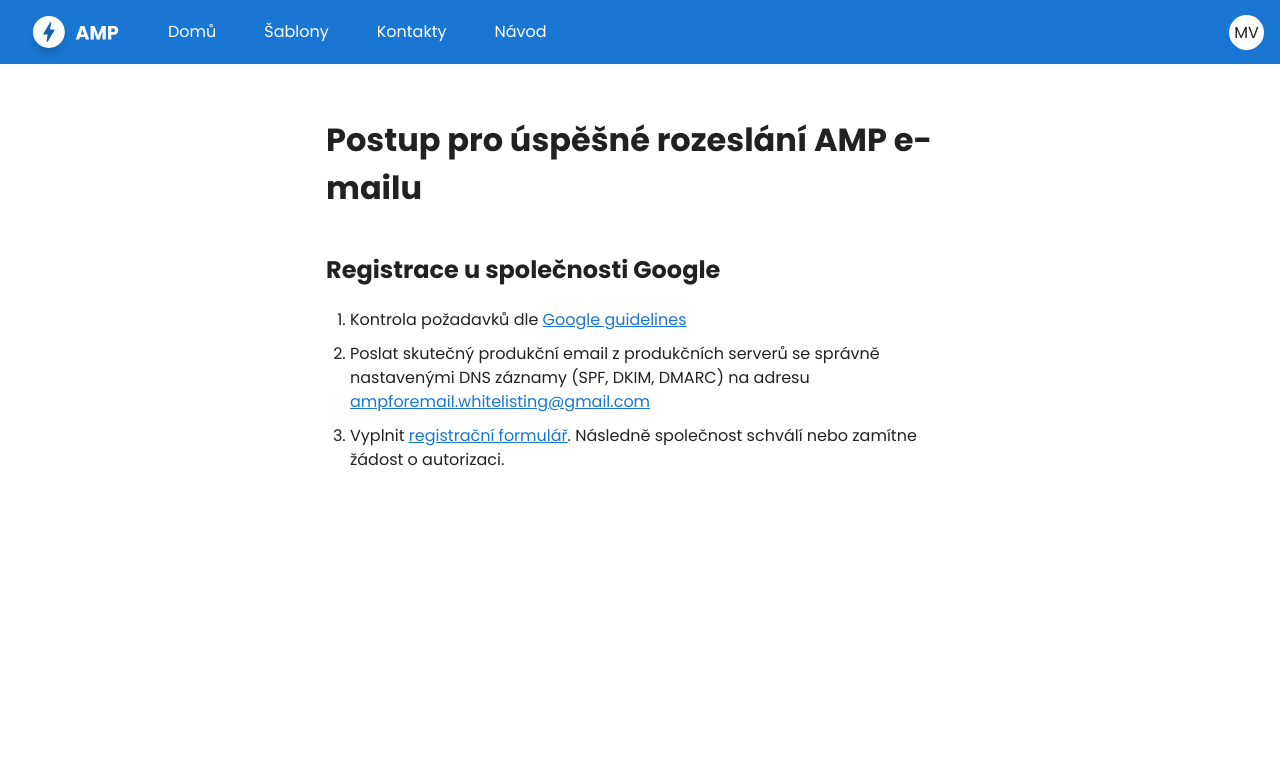
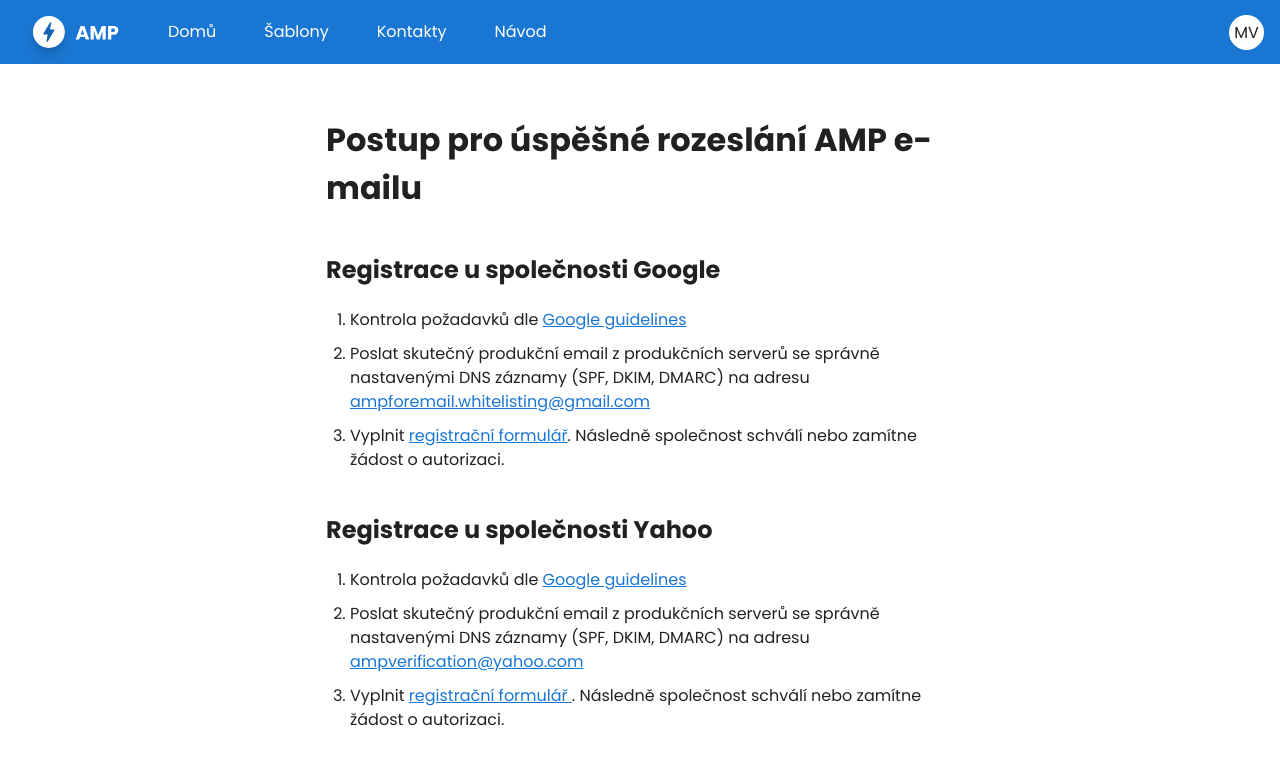
Before and after one commit to marekvocadlo/amp-editor, a Vue app: page /help in a window 1280 px wide. Shown: the top 764 px of the page. Built offline with nearby package versions, Linux system fonts and the light colour scheme.

Commit message:
[UPD] Aktualizace nápovědy

```diff
--- a/src/views/Help.vue
+++ b/src/views/Help.vue
@@ -39,6 +39,45 @@
             </li>
           </ol>
         </div>
+        <h2 class="mt-10 mb-5">Registrace u společnosti Yahoo</h2>
+        <div>
+          <ol>
+            <li>
+              Kontrola požadavků dle
+              <a
+                href="https://developers.google.com/gmail/ampemail/register#registration_guidelines"
+                target="_blank"
+              >
+                Google guidelines
+              </a>
+            </li>
+            <li>
+              Poslat skutečný produkční email z produkčních serverů se správně
+              nastavenými DNS záznamy (SPF, DKIM, DMARC) na adresu
+              <a href="mailto:ampverification@yahoo.com">
+                ampverification@yahoo.com
+              </a>
+            </li>
+            <li>
+              Vyplnit
+              <v-tooltip bottom>
+                <template v-slot:activator="{ on, attrs }">
+                  <span v-bind="attrs" v-on="on">
+                    <a
+                      href="https://forms.gle/fDqLE1gh4wMB6BeQ6"
+                      target="_blank"
+                    >
+                      registrační formulář
+                    </a>
+                    .
+                  </span>
+                </template>
+                <span>Standardně schválení trvá 5 pracovních dní.</span>
+              </v-tooltip>
+              Následně společnost schválí nebo zamítne žádost o autorizaci.
+            </li>
+          </ol>
+        </div>
       </v-flex>
     </v-layout>
   </v-container>
--- a/src/views/Home.vue
+++ b/src/views/Home.vue
@@ -1,7 +1,7 @@
 <template>
   <div class="home text-center">
     <h1 class="mt-10 mb-5">AMP editor</h1>
-    <v-btn to="" color="primary" class="hp-button">Jak začít?</v-btn>
+    <v-btn to="/help" color="primary" class="hp-button">Jak začít?</v-btn>
     <h2 class="mt-10 mb-5">Příprava kampaně</h2>
     <v-btn to="/templates" color="success" class="hp-button mr-4"
       >Vytvořit AMP email</v-btn
```
